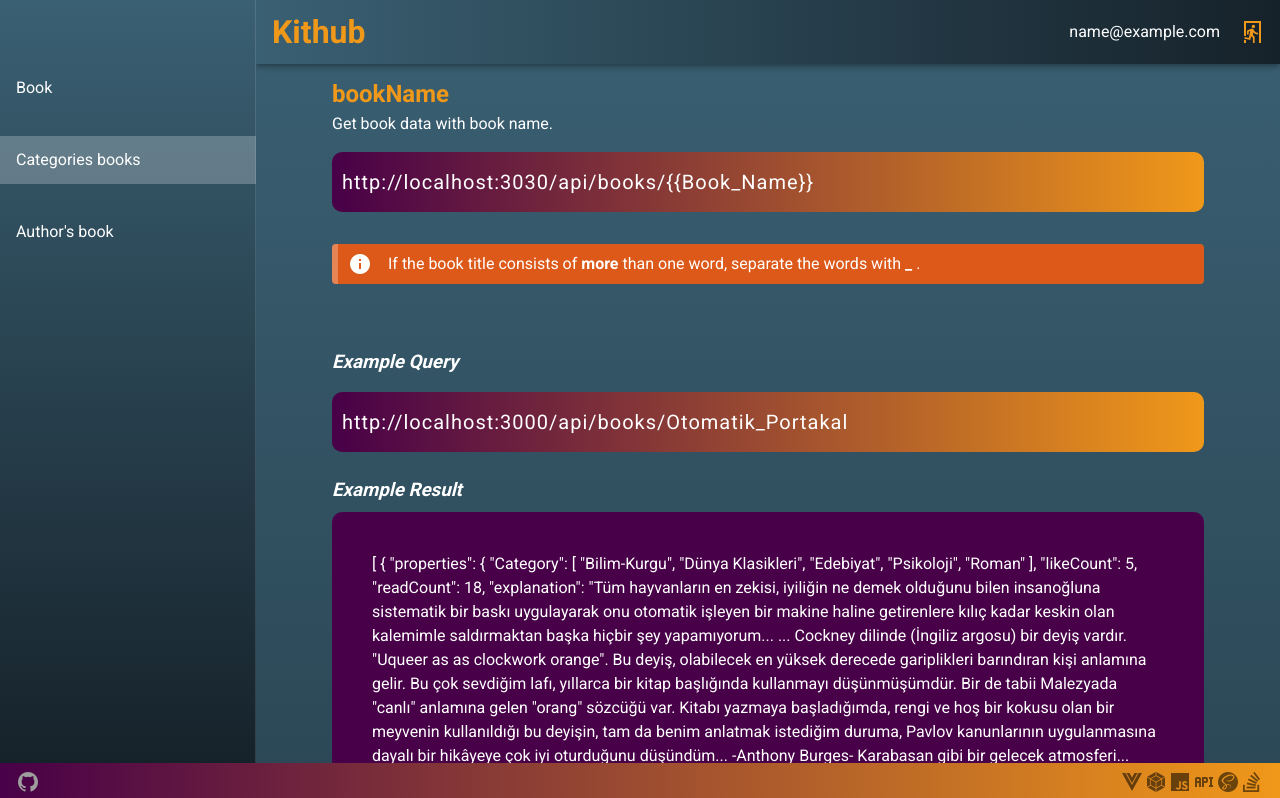
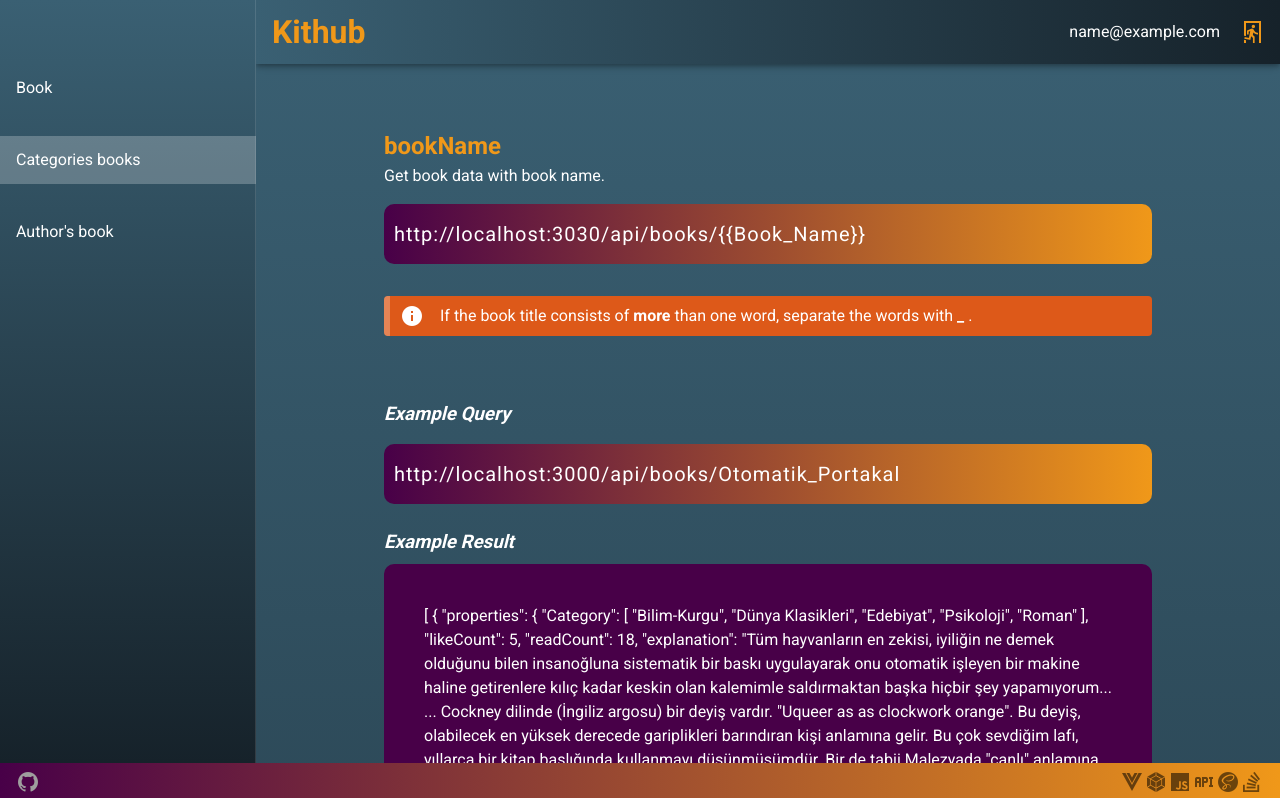
Before and after one commit to Ercan93/Kithub, a Vue app: page /profile in a window 1280 px wide. Shown: the top 798 px of the page. Built offline with nearby package versions, Linux system fonts and the light colour scheme; sample sign-in values are in the browser's storage.

Commit message:
typos fix

```diff
--- a/src/App.vue
+++ b/src/App.vue
@@ -1,5 +1,5 @@
 <template>
-  <v-app class="main">
+  <v-app class="app">
     <router-view></router-view>
   </v-app>
 </template>
--- a/src/components/endpointCard.vue
+++ b/src/components/endpointCard.vue
@@ -1,5 +1,5 @@
 <template>
-  <v-container class="d-flex flex-column white--text" fluid>
+  <v-container class="d-flex flex-column pa-16 white--text" fluid>
     <div class="mb-16" v-for="endpoint in bookApiInfo">
       <h2>
         <a :href="`#${endpoint.title}`">{{endpoint.title}}</a>
--- a/src/views/Profile.vue
+++ b/src/views/Profile.vue
@@ -8,9 +8,9 @@
       </a>
     </v-app-bar>
 
-    <app-main></app-main>
-    <app-navigation></app-navigation>
-    <app-footer></app-footer>
+    <app-navigation app></app-navigation>
+    <app-main app></app-main>
+    <app-footer app></app-footer>
   </v-app>
 </template>
 <script>
```
